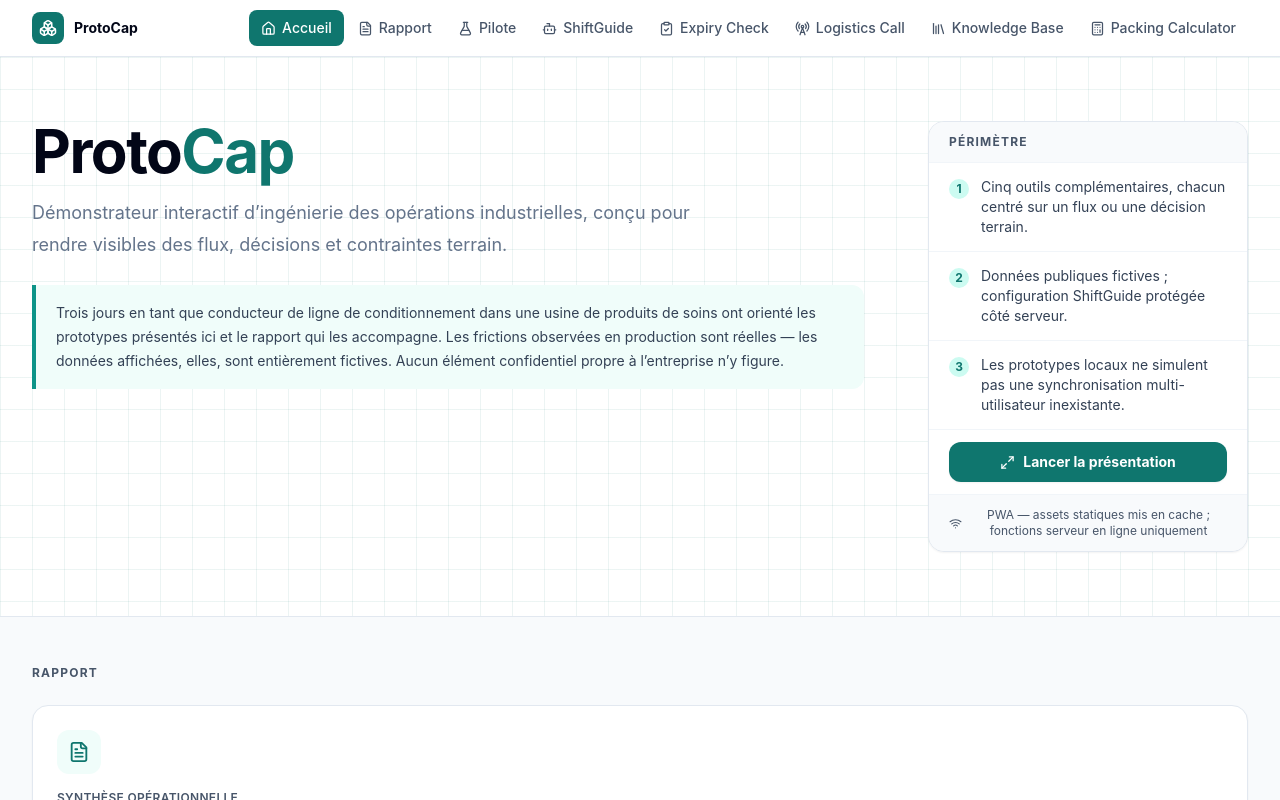
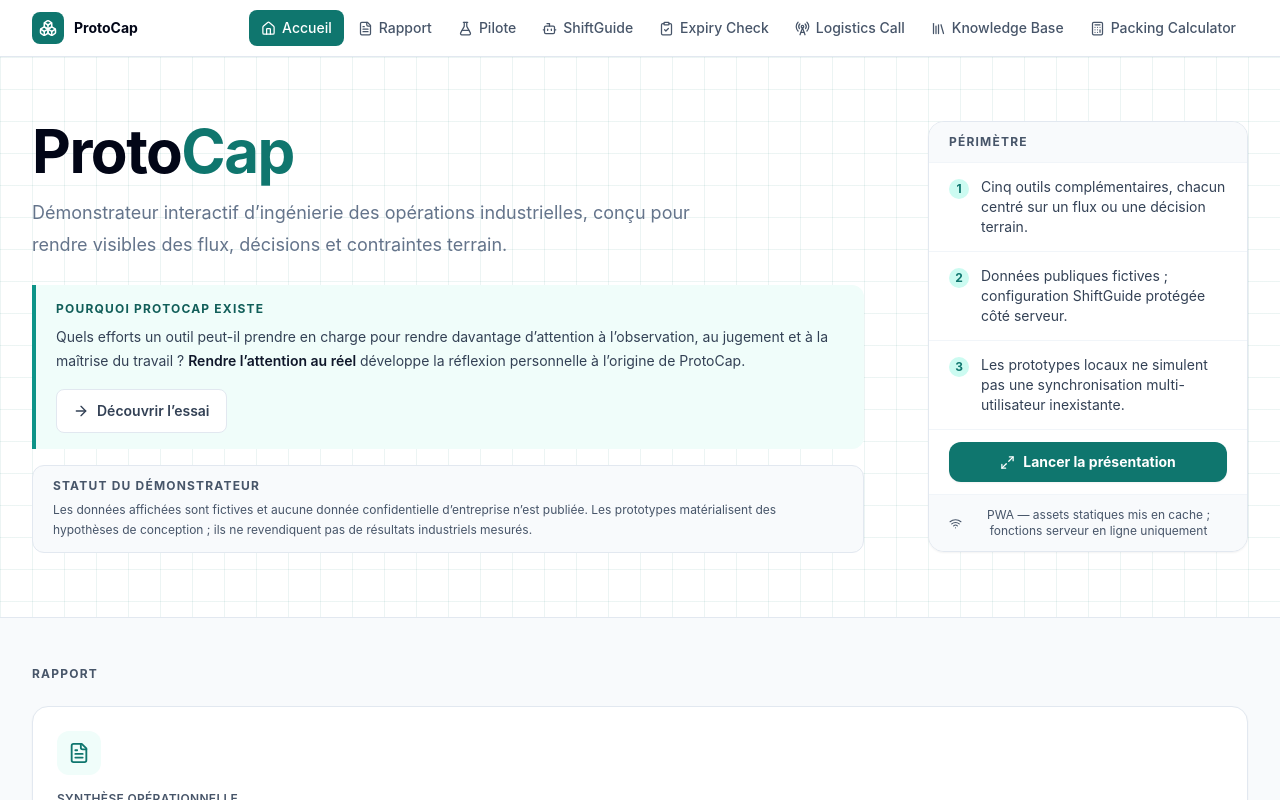
Before and after one commit to AmineAKIK/protocap, a React (Vite) app: page / in a window 1280 px wide. Shown: the top 800 px of the page. Built offline with nearby package versions, Linux system fonts and the light colour scheme.

Commit message:
feat(essay): connect home hero to essay

```diff
--- a/src/pages/HomePage.tsx
+++ b/src/pages/HomePage.tsx
@@ -64,9 +64,21 @@ export function HomePage() {
               <p className="mt-4 max-w-2xl text-base leading-7 text-slate-500 sm:text-lg sm:leading-8">
                 Démonstrateur interactif d’ingénierie des opérations industrielles, conçu pour rendre visibles des flux, décisions et contraintes terrain.
               </p>
+
               <div className="mt-6 rounded-r-xl border-l-4 border-teal-600 bg-teal-50 px-4 py-4 sm:px-5">
-                <p className="text-sm leading-6 text-slate-700">
-                  Trois jours en tant que conducteur de ligne de conditionnement dans une usine de produits de soins ont orienté les prototypes présentés ici et le rapport qui les accompagne. Les frictions observées en production sont réelles — les données affichées, elles, sont entièrement fictives. Aucun élément confidentiel propre à l’entreprise n’y figure.
+                <p className="text-xs font-bold uppercase tracking-widest text-teal-800">Pourquoi ProtoCap existe</p>
+                <p className="mt-2 text-sm leading-6 text-slate-700">
+                  Quels efforts un outil peut-il prendre en charge pour rendre davantage d’attention à l’observation, au jugement et à la maîtrise du travail ? <span className="font-semibold text-slate-900">Rendre l’attention au réel</span> développe la réflexion personnelle à l’origine de ProtoCap.
+                </p>
+                <ButtonLink to="/essai" variant="ghost" className="mt-4" icon={<ArrowRight size={16} />}>
+                  Découvrir l’essai
+                </ButtonLink>
+              </div>
+
+              <div className="mt-4 rounded-xl border border-slate-200 bg-slate-50 px-4 py-3 sm:px-5">
+                <p className="text-xs font-bold uppercase tracking-widest text-slate-600">Statut du démonstrateur</p>
+                <p className="mt-1.5 text-xs leading-5 text-slate-600">
+                  Les données affichées sont fictives et aucune donnée confidentielle d’entreprise n’est publiée. Les prototypes matérialisent des hypothèses de conception ; ils ne revendiquent pas de résultats industriels mesurés.
                 </p>
               </div>
             </div>
```
